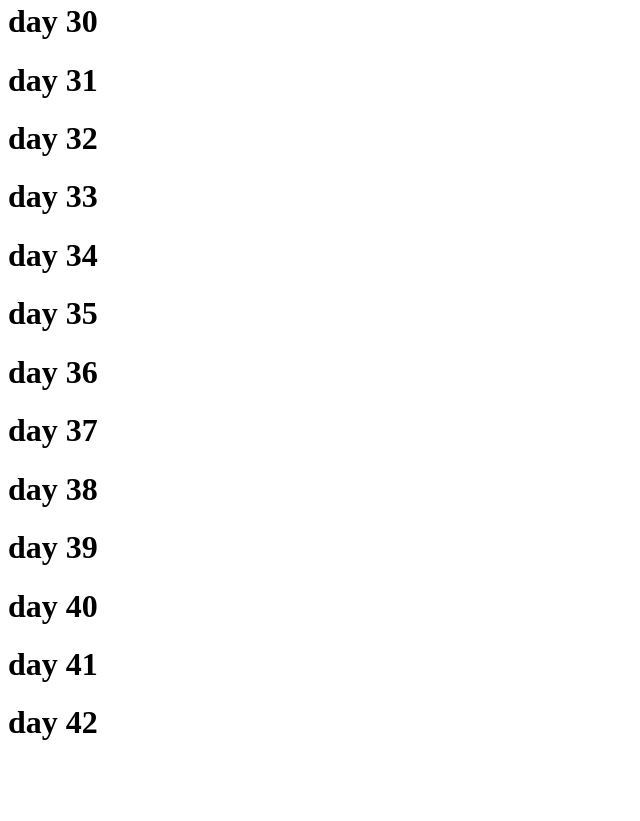
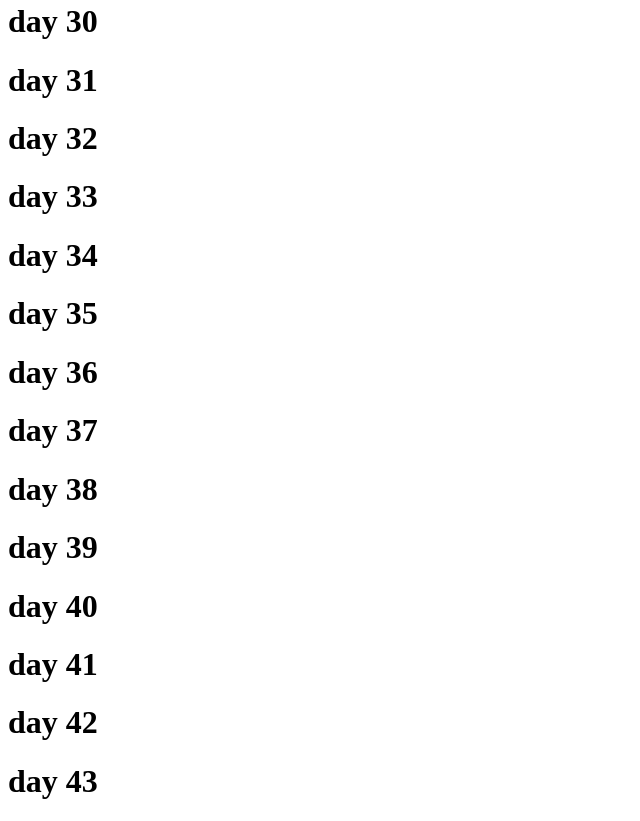
Before and after one commit to rahmanovdev/30Github, a plain HTML site: page index.html in a window 1280 px wide. Shown: the part 1713-2534 px from the top of the page, without its empty margins (0-640 px from the left). Before the commit the page ends 2476 px from the top, so only its background shows below. Drawn offline with Linux system fonts and the light colour scheme.

Commit message:
feat: add

```diff
--- a/index.html
+++ b/index.html
@@ -48,5 +48,6 @@
       <h1>day 40</h1>
       <h1>day 41</h1>
       <h1>day 42</h1>
+      <h1>day 43</h1>
   </body>
 </html>
```
